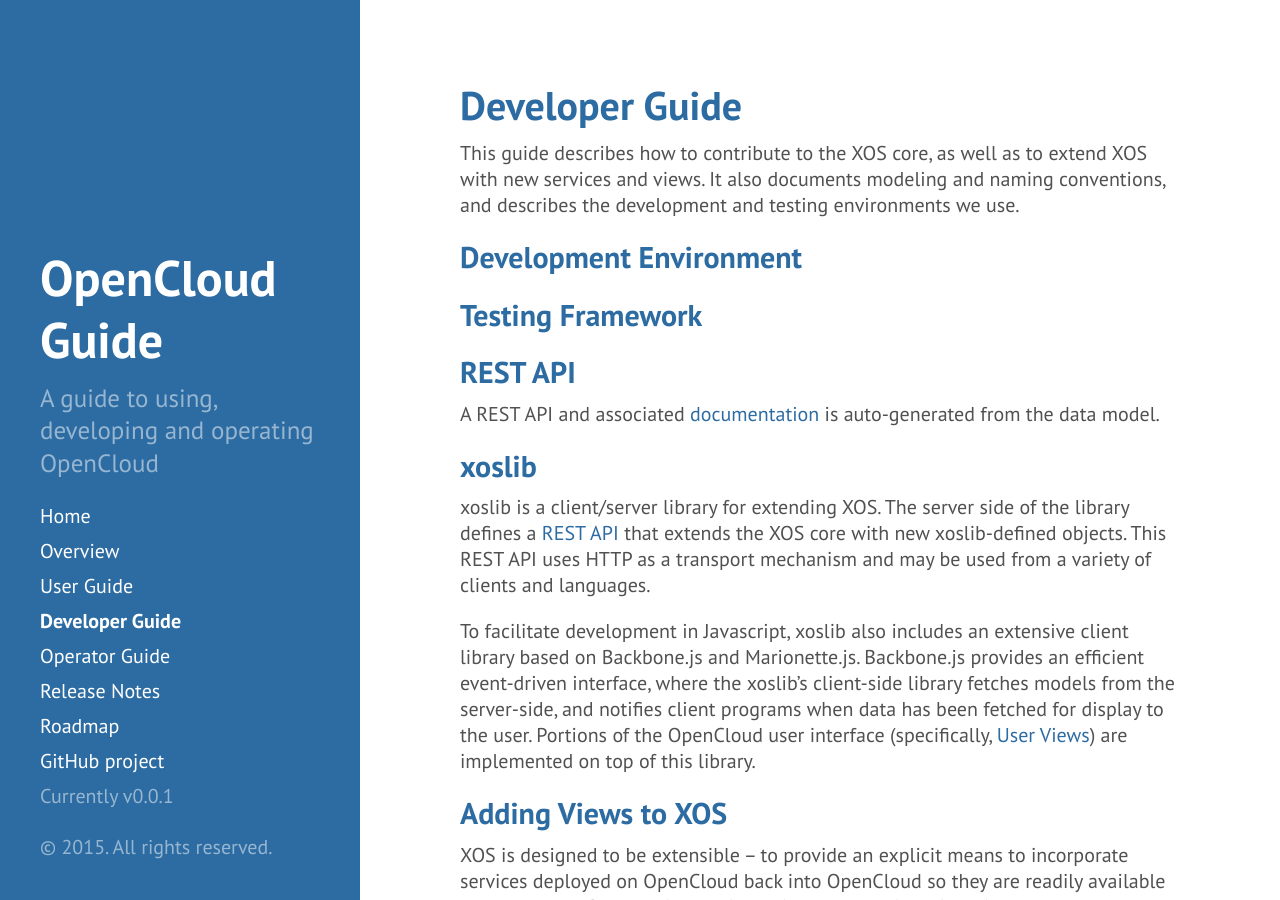
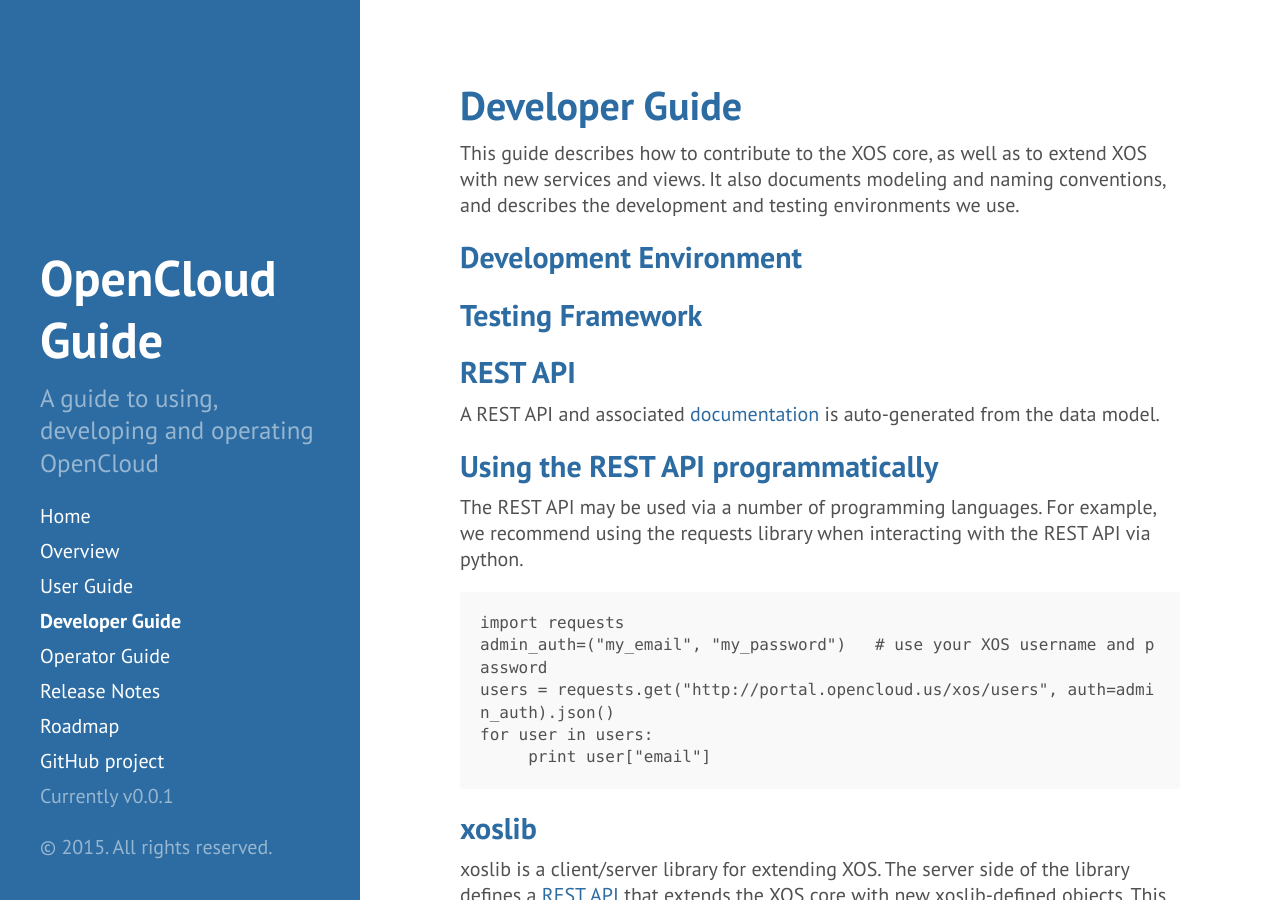
Before and after one commit to open-cloud/open-cloud.github.io.old, a Jekyll site: the page built from 2_developer.md, in a window 1280 px wide and 900 px high. Built offline with Jekyll 4.4.1, drawn with Linux system fonts in a browser that asks for light colours; Markdown is read by kramdown in place of the engine named in the settings.

Commit message:
REST API python example

```diff
--- a/2_developer.md
+++ b/2_developer.md
@@ -17,6 +17,17 @@
 A REST API and associated
 [documentation](http://portal.opencloud.us/docs/) is auto-generated
 from the data model.
+
+##Using the REST API programmatically
+
+The REST API may be used via a number of programming languages. For example, we recommend using the
+requests library when interacting with the REST API via python.
+
+    import requests
+    admin_auth=("my_email", "my_password")   # use your XOS username and password
+    users = requests.get("http://portal.opencloud.us/xos/users", auth=admin_auth).json()
+    for user in users:
+         print user["email"]
 
 ##xoslib
 
```
